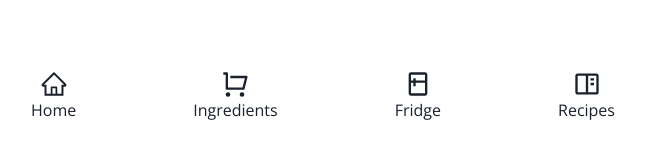
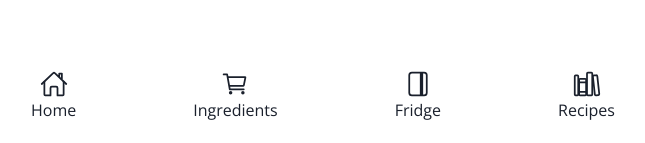
Before and after one commit to annaabramowicz/Food-planner, a React (Create React App) app: page / in a window 1280 px wide. Shown: the part 654-797 px from the top of the page, without its empty margins (317-962 px from the left). Built offline with nearby package versions, Linux system fonts and the light colour scheme; no server answers; a web font is replaced by a local one.

Commit message:
[FA-2] new navigation icons

```diff
--- a/src/App/App.jsx
+++ b/src/App/App.jsx
@@ -16,10 +16,12 @@ import {
 } from "react-router-dom";
 import { useDispatch } from "react-redux";
 import { getRecipesAsyc } from "store/recipes/recipes";
-import { AiOutlineHome } from "react-icons/ai";
-import { BiBookContent } from "react-icons/bi";
-import { BiFridge } from "react-icons/bi";
-import { RiShoppingCartLine } from "react-icons/ri";
+import {
+  IoHomeOutline,
+  IoCartOutline,
+  IoLibraryOutline,
+  IoJournalOutline,
+} from "react-icons/io5";
 
 function App() {
   const dispatch = useDispatch();
@@ -42,7 +44,7 @@ function App() {
                   }}
                 >
                   <Flex m={2} flexDirection="column">
-                    <Icon as={AiOutlineHome} />
+                    <Icon as={IoHomeOutline} />
                     Home
                   </Flex>
                 </Link>
@@ -55,7 +57,7 @@ function App() {
                   }}
                 >
                   <Flex m={2} flexDirection="column">
-                    <Icon as={RiShoppingCartLine} />
+                    <Icon as={IoCartOutline} />
                     Ingredients
                   </Flex>
                 </Link>
@@ -68,7 +70,7 @@ function App() {
                   }}
                 >
                   <Flex m={2} flexDirection="column">
-                    <Icon as={BiFridge} />
+                    <Icon as={IoJournalOutline} />
                     Fridge
                   </Flex>
                 </Link>
@@ -81,7 +83,7 @@ function App() {
                   }}
                 >
                   <Flex m={2} flexDirection="column">
-                    <Icon as={BiBookContent} />
+                    <Icon as={IoLibraryOutline} />
                     Recipes
                   </Flex>
                 </Link>
```
